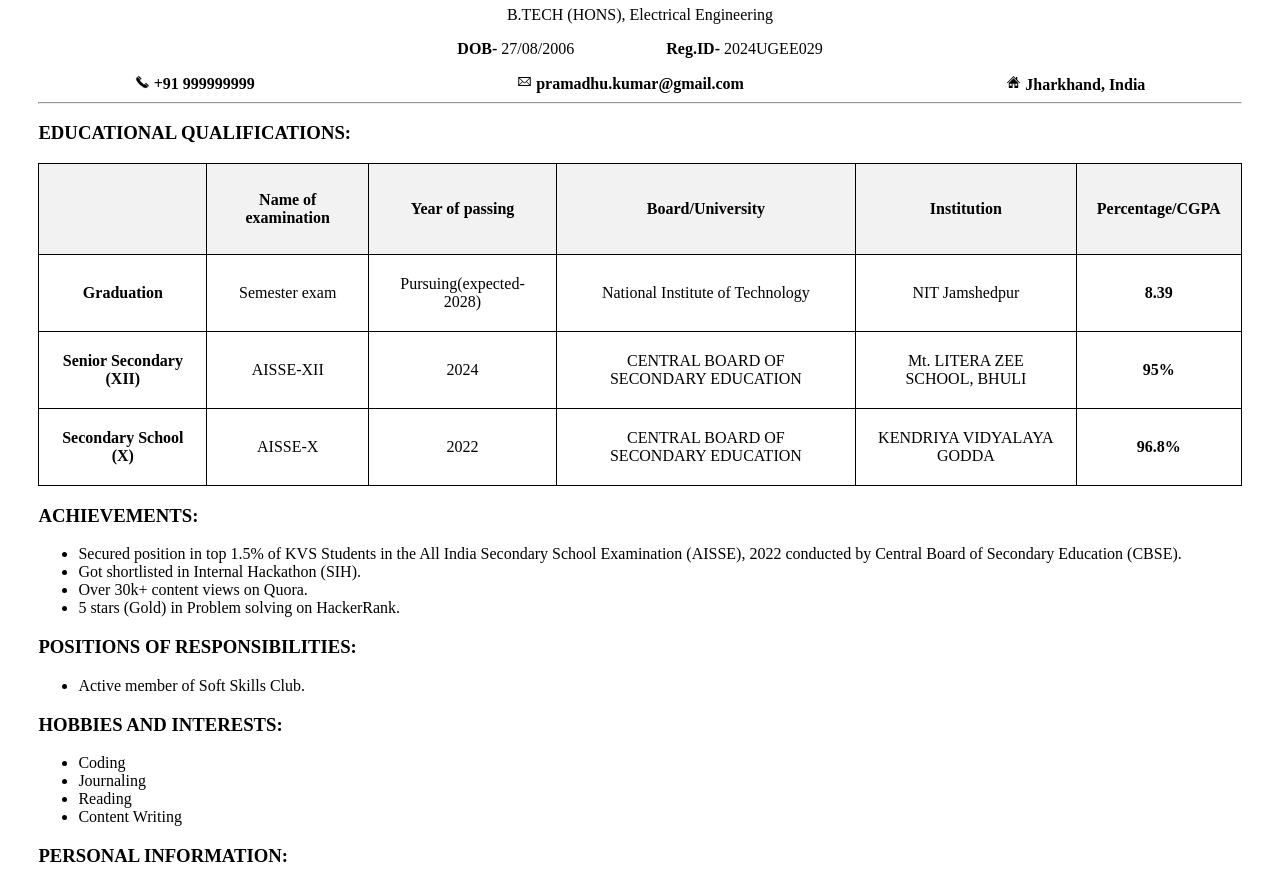
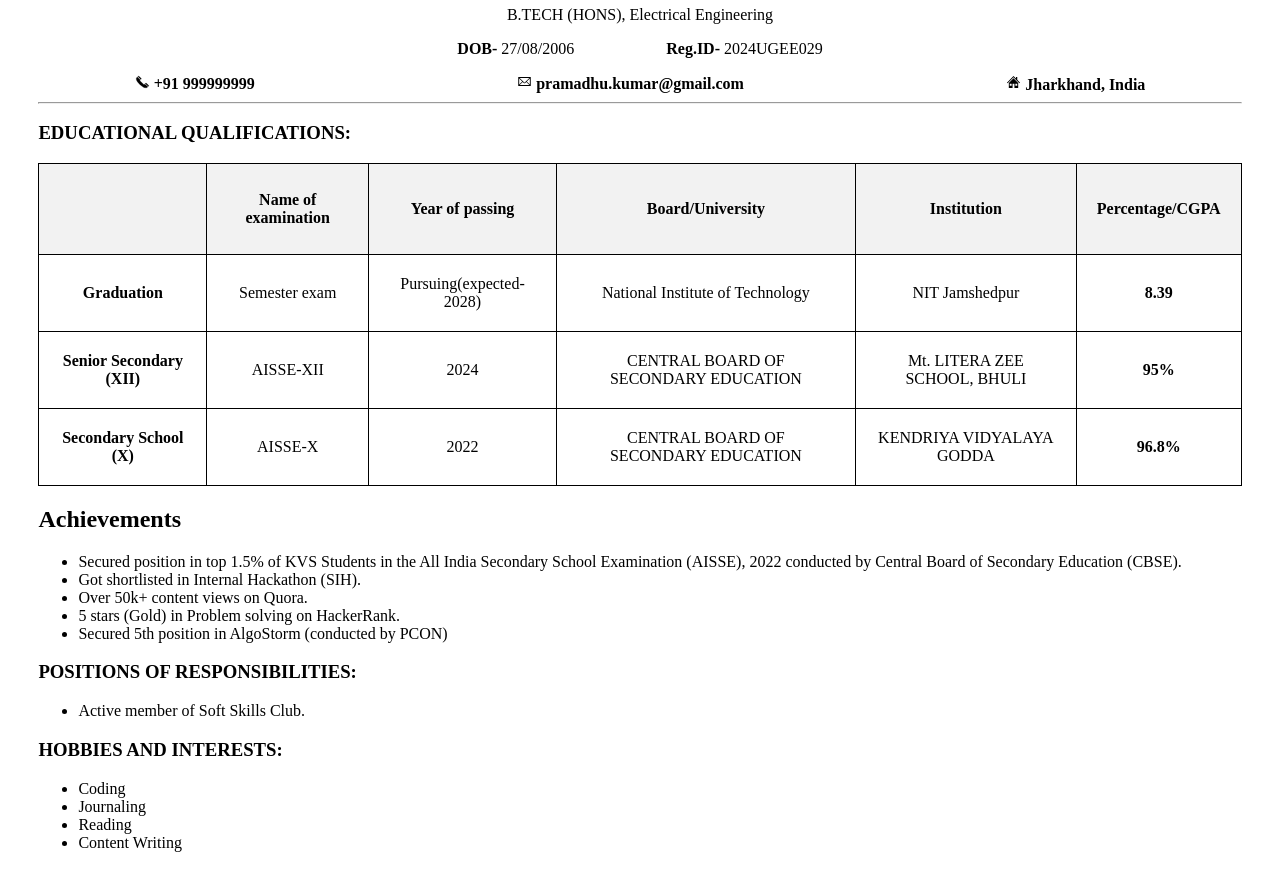
Before and after one commit to prana-W/roadmap.sh-projects, a plain HTML site: page Frontend Projects/01-single-page-cv/index.html in a window 1280 px wide. Shown: the part 200-1072 px from the top of the page. Drawn offline with Linux system fonts and the light colour scheme.

Commit message:
Update index.html

```diff
--- a/Frontend Projects/01-single-page-cv/index.html
+++ b/Frontend Projects/01-single-page-cv/index.html
@@ -19,6 +19,34 @@
   gtag('js', new Date());
 
   gtag('config', 'G-6N9F8TN403');
+</script>
+
+<script defer>
+    async function loadAchievements() {
+        try {
+            const response = await fetch('achievements.txt'); // Change to 'achievements.json' if using JSON
+            const data = await response.text();
+
+            const achievementsList = document.getElementById('achievements-list');
+
+            // For plain text
+            const achievements = data.split('\n').filter(line => line.trim() !== '');
+
+            // For JSON, parse it (uncomment below line if using JSON file)
+            // const achievements = await response.json();
+
+            achievements.forEach(achievement => {
+                const li = document.createElement('li');
+                li.textContent = achievement;
+                achievementsList.appendChild(li);
+            });
+        } catch (error) {
+            console.error('Error loading achievements:', error);
+        }
+    }
+
+    // Call the function when the page loads
+    window.onload = loadAchievements;
 </script>
 
 <body>
@@ -94,17 +122,14 @@
                 </tbody>
             </table>
         </section>
-        <section>
-            <h3> ACHIEVEMENTS:</h3>
-            <ul>
-                <li>Secured position in top 1.5% of KVS Students in the All India Secondary School Examination (AISSE),
-                    2022
-                    conducted by Central Board of Secondary Education (CBSE). </li>
-                <li>Got shortlisted in Internal Hackathon (SIH).</li>
-                <li>Over 30k+ content views on Quora.</li>
-                <li>5 stars (Gold) in Problem solving on HackerRank.</li>
+
+         <section id="achievements">
+            <h2>Achievements</h2>
+            <ul id="achievements-list">
+                <!-- Achievements will be loaded here -->
             </ul>
         </section>
+
         <section>
             <h3>POSITIONS OF RESPONSIBILITIES:</h3>
             <ul>
```
